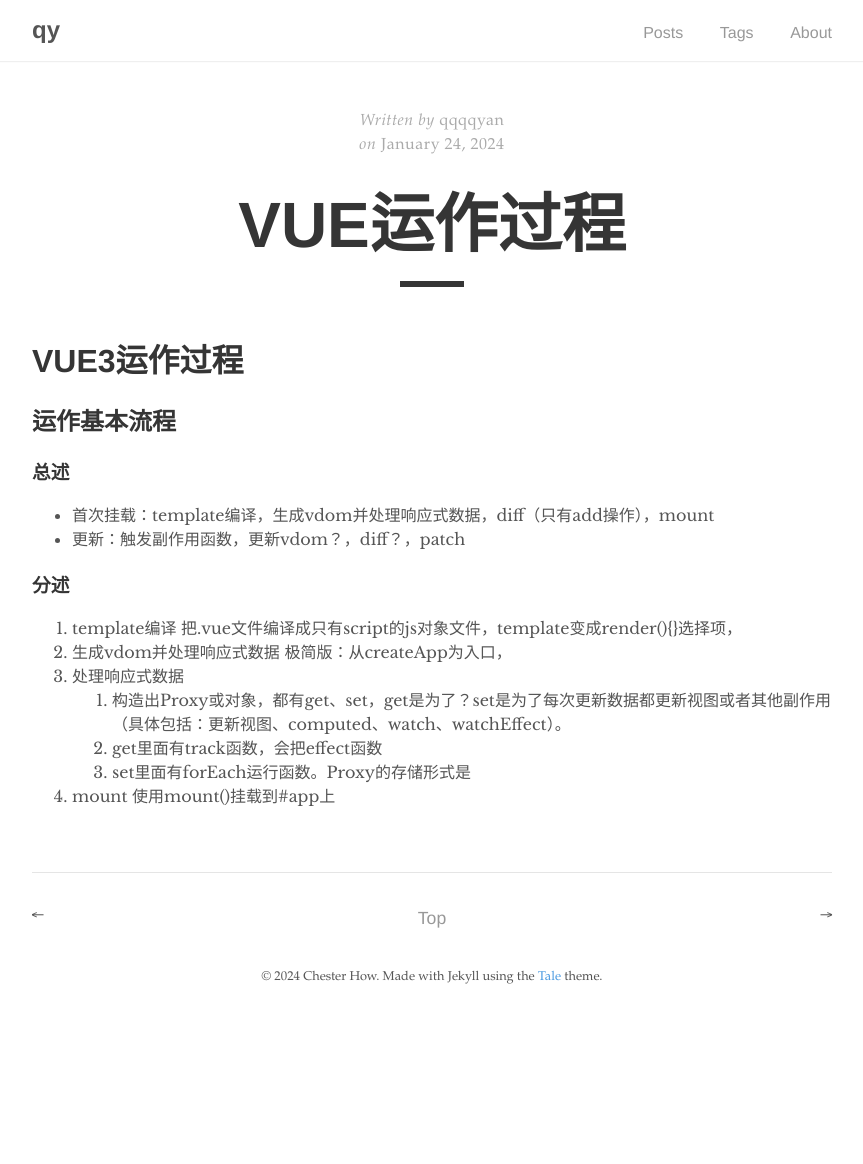
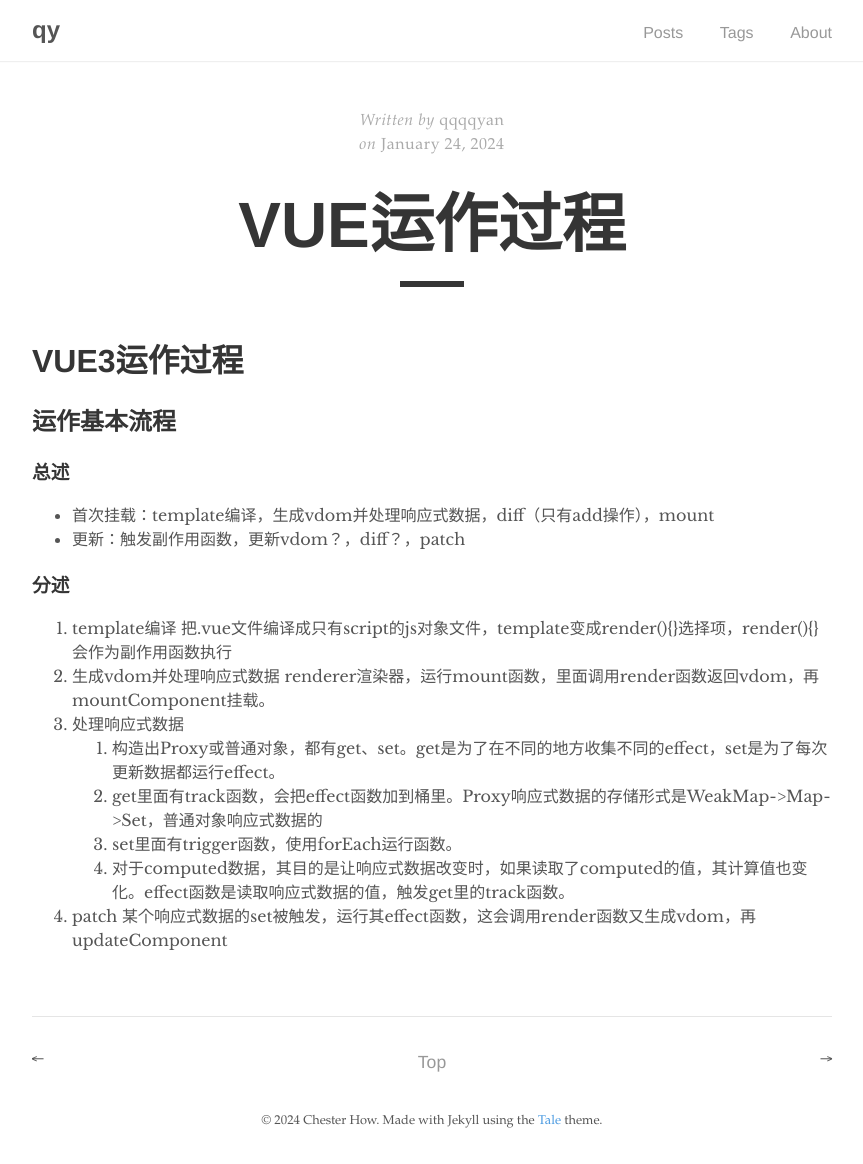
Before and after one commit to qqqqyan/qqqqyan.github.io, a Jekyll site: the page built from _posts/2024-01-24-vue运作过程.md, in a window 1280 px wide. Shown: the whole page, without its empty margins (208-1071 px from the left). Built offline with Jekyll 4.4.1, drawn with Linux system fonts in a browser that asks for light colours; before the commit the page ends 1020 px from its top, so only the background shows below that.

Commit message:
update http & vue

```diff
--- a/_posts/2024-01-24-vue运作过程.md
+++ b/_posts/2024-01-24-vue运作过程.md
@@ -15,12 +15,13 @@ tags: 框架
 
 ### 分述
 1. template编译
-   把.vue文件编译成只有script的js对象文件，template变成render(){}选择项，
+   把.vue文件编译成只有script的js对象文件，template变成render(){}选择项，render(){}会作为副作用函数执行
 2. 生成vdom并处理响应式数据
-   极简版：从createApp为入口，
+   renderer渲染器，运行mount函数，里面调用render函数返回vdom，再mountComponent挂载。
 3. 处理响应式数据
-   1. 构造出Proxy或对象，都有get、set，get是为了？set是为了每次更新数据都更新视图或者其他副作用（具体包括：更新视图、computed、watch、watchEffect）。
-   2. get里面有track函数，会把effect函数
-   3. set里面有forEach运行函数。Proxy的存储形式是
-4. mount
-   使用mount()挂载到#app上
+   1. 构造出Proxy或普通对象，都有get、set。get是为了在不同的地方收集不同的effect，set是为了每次更新数据都运行effect。
+   2. get里面有track函数，会把effect函数加到桶里。Proxy响应式数据的存储形式是WeakMap->Map->Set，普通对象响应式数据的
+   3. set里面有trigger函数，使用forEach运行函数。
+   4. 对于computed数据，其目的是让响应式数据改变时，如果读取了computed的值，其计算值也变化。effect函数是读取响应式数据的值，触发get里的track函数。
+4. patch
+   某个响应式数据的set被触发，运行其effect函数，这会调用render函数又生成vdom，再updateComponent
```
Also changed, not shown: _posts/2024-02-23-HTTP权威指南笔记.md (+8 -0 lines).
